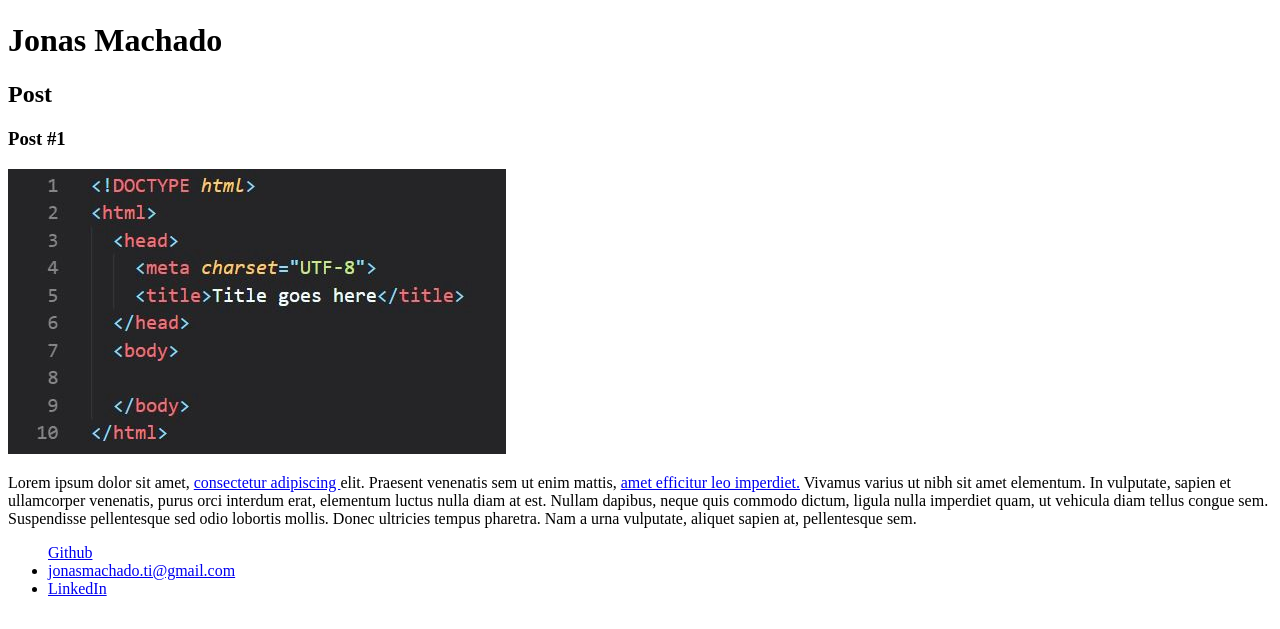
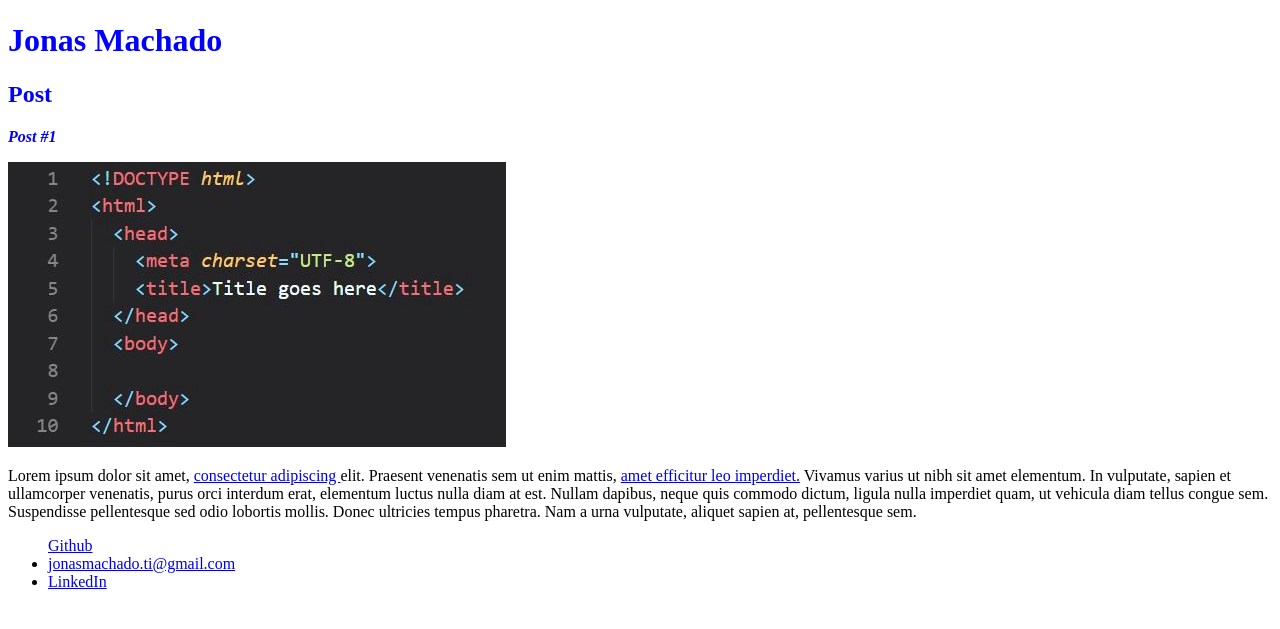
Before and after one commit to jonasmachados/html-project-dio, a plain HTML site: page index.html in a window 1280 px wide. Shown: the part 171-800 px from the top of the page. Drawn offline with Linux system fonts and the light colour scheme.

Commit message:
Add css in project

```diff
--- a/index.html
+++ b/index.html
@@ -4,20 +4,21 @@
 <head>
     <meta charset="utf-8">
     <title> Jonas Machado</title>
+    <link rel="stylesheet" href="style.css">
 </head>
 
 <body>
     <header>
         <img src='img/perfil.png' alt="Ilustração do rosto do Jonas Machado">
-        <h1> Jonas Machado</h1>
+        <h1 id="title"> Jonas Machado</h1>
     </header>
     <section>
         <header>
-            <h2>Post</h2>
+            <h2 class="subtitle">Post</h2>
         </header>
         <article>
             <header>
-                <h3>Post #1</h3>
+                <h3 class="post_title">Post #1</h3>
                 <img src="img/html-code.png" alt="Editor de texto contendo codigo HTML.">
             </header>
             <p>
--- /dev/null
+++ b/style.css
@@ -0,0 +1,8 @@
+#title, .subtitle, .post_title{
+    color: blue;
+}
+
+.post_title{
+    font-size: 16px;
+    font-style: italic;
+}
```
